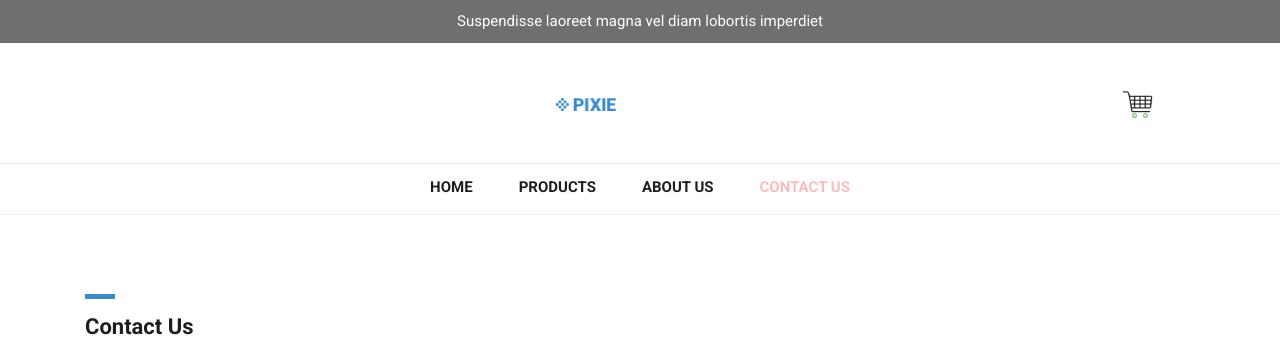
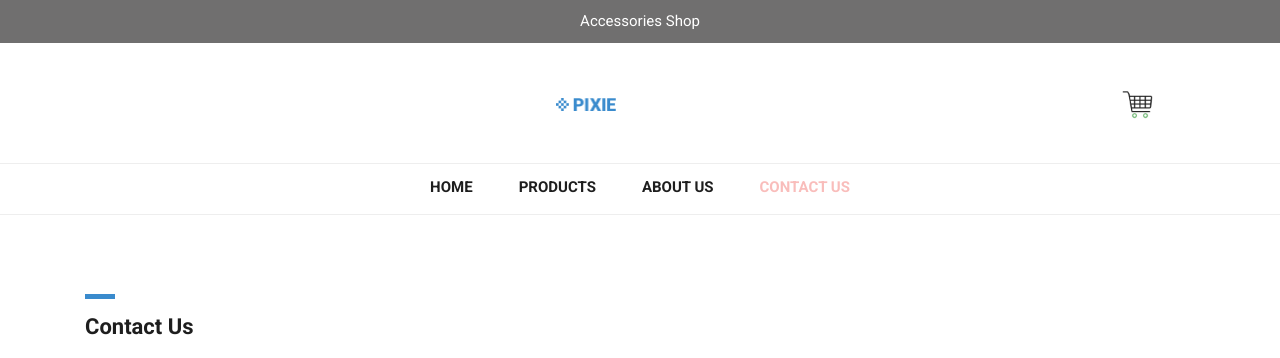
Before and after one commit to ERUDOY011/001, a plain HTML site: page contact.html in a window 1280 px wide. Shown: the top 358 px of the page. Drawn offline with Linux system fonts and the light colour scheme.

Commit message:
Update contact.html

```diff
--- a/contact.html
+++ b/contact.html
@@ -33,7 +33,7 @@ https://www.tooplate.com/view/2114-pixie
       <div class="container">
         <div class="row">
           <div class="col-md-12">
-            <span>Suspendisse laoreet magna vel diam lobortis imperdiet</span>
+            <span>Accessories Shop</span>
           </div>
         </div>
       </div>
```
